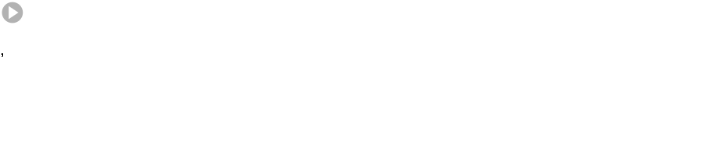
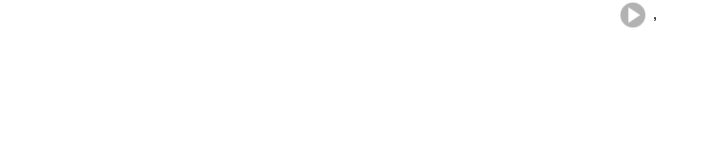
Before and after one commit to milaendo/audioButton, a React (Create React App) app: page / in a window 1280 px wide. Shown: the top 160 px of the page, without its empty margins (0-718 px from the left). Built offline with nearby package versions, Linux system fonts and the light colour scheme.

Commit message:
fixed toggle for play/pause, tested mp3, replaces controls with icons, css

```diff
--- a/src/components/AudioButton.js
+++ b/src/components/AudioButton.js
@@ -6,29 +6,29 @@ class AudioButton extends Component {
       duration:'',
       play: false,
       displayName:'',
-      url:''
+      url:'http://k002.kiwi6.com/hotlink/f7oefpl27m/Dreams_Piano_and_Violin_Solo_.mp3'
     }
 
-  play = () => {
+  playAndPause = () => {
+   if (this.state.play) {
     this.setState({
-      'play': true
-    }
-    )
+      play: false
+    });this.audio.pause()
+  }
+   else {
+    this.setState({
+      play:true
+    });this.audio.play()
+   }
   }
 
-  pause = () => {
-    this.setState({
-      'play': false
-    }
-    )
-  }
   render() {
 
     return (
-      <div>
-       <audio src={this.state.url}/>
-       <div onClick={this.play} onPause={this.pause} className={!this.state.play ? "play" : "pause"} />
-       <p>{this.state.displayName},{this.state.duration}</p>
+      <div className='wrapper'>
+       <audio src={this.state.url} ref={(audio) => {this.audio = audio}} />
+       <div onClick={this.playAndPause} className={!this.state.play ? "play" : "pause"} />
+       <p className='display_text'>{this.state.displayName},{this.state.duration}</p>
       </div>
     );
   }
--- a/src/styles/index.css
+++ b/src/styles/index.css
@@ -5,17 +5,24 @@ body {
 }
 .play{
 	background-image: url('../images/play_icon.png');
-	width:25px;
-	height: 25px;
+	width:30px;
+	height: 30px;
 	background-position: center;
 	background-repeat: no-repeat;
 	background-size: contain;
 }
 .pause{
 	background-image: url('../images/pause_icon.png');
-	width:25px;
-	height: 25px;
+	width:30px;
+	height: 30px;
 	background-position: center;
 	background-repeat: no-repeat;
 	background-size: contain;
 }
+.wrapper{
+	display: flex;
+	justify-content: center;
+}
+.display_text{
+	margin: 5px;
+}
```
Also changed, not shown: 2 other files (tests, documents, lock files or other folders).
